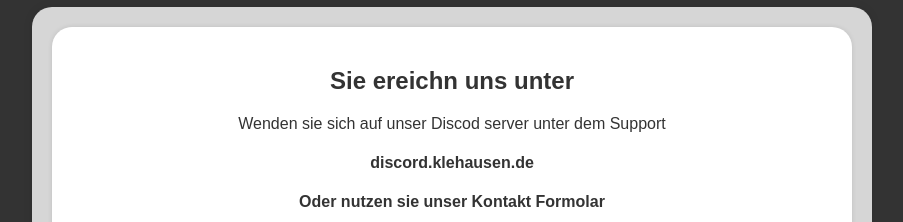
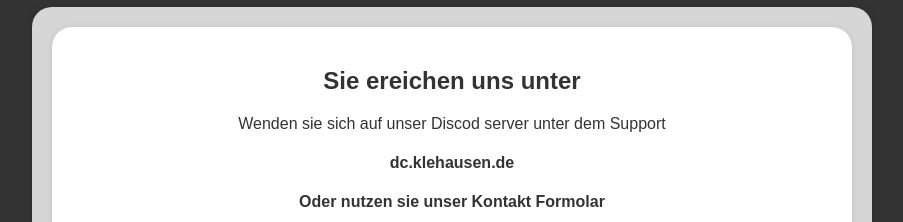
Before and after one commit to Klehausen-Team/KleHausen-Webseite, a plain HTML site: page support.html in a window 1280 px wide. Shown: the part 178-400 px from the top of the page, without its empty margins (188-1091 px from the left). Drawn offline with Linux system fonts and the light colour scheme.

Commit message:
Update support.html

```diff
--- a/support.html
+++ b/support.html
@@ -1,6 +1,6 @@
 <html>
 <head>
-    <title>Kle Hausen</title>
+    <title>KleHausen Support</title>
     <style>
         /* Grundlegende Formatierung */
         body {
@@ -230,9 +230,9 @@
             <h1>supportt</h1>
     <main>
         <section id="info">
-            <h2>Sie ereichn uns unter </h2>
+            <h2>Sie ereichen uns unter </h2>
             <p>Wenden sie sich auf unser Discod server unter dem Support</p>
-          <h4> discord.klehausen.de</h4>
+          <h4>dc.klehausen.de</h4>
           <h4>Oder nutzen sie unser Kontakt Formolar </h4>
         </section>
 
```
